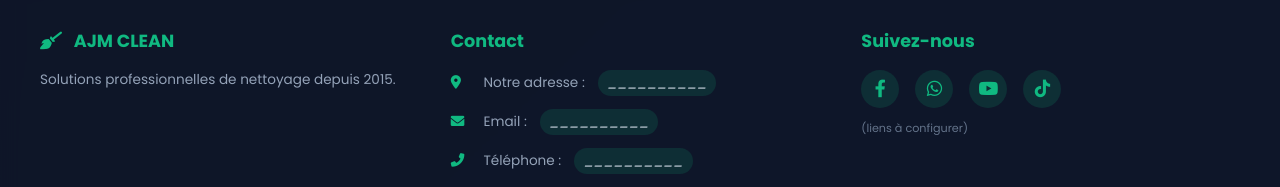
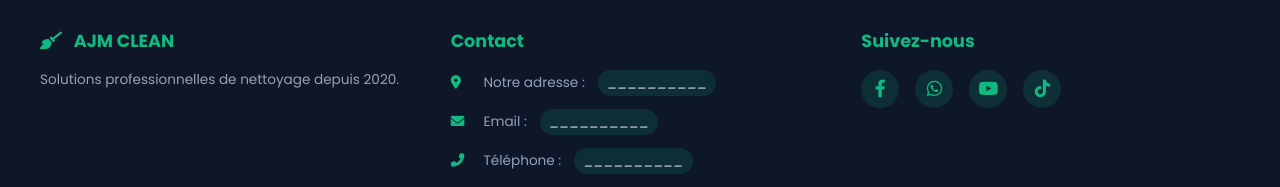
Before and after one commit to kuti-jeanmarie/ajm_clean, a plain HTML site: page index.html in a window 1280 px wide. Shown: the part 1124-1311 px from the top of the page. Drawn offline with Linux system fonts and the light colour scheme.

Commit message:
Update index.html

```diff
--- a/index.html
+++ b/index.html
@@ -76,7 +76,7 @@
         <div class="footer-container">
             <div class="footer-col">
                 <h4><i class="fas fa-broom"></i> AJM CLEAN</h4>
-                <p>Solutions professionnelles de nettoyage depuis 2015.</p>
+                <p>Solutions professionnelles de nettoyage depuis 2020.</p>
             </div>
             <div class="footer-col">
                 <h4>Contact</h4>
@@ -94,7 +94,7 @@
                     <a href="#" class="social-icon"><i class="fab fa-youtube"></i></a>
                     <a href="#" class="social-icon"><i class="fab fa-tiktok"></i></a>
                 </div>
-                <div class="social-placeholder-note">(liens à configurer)</div>
+                <div class="social-placeholder-note"></div>
             </div>
         </div>
         <div class="footer-bottom">
```
